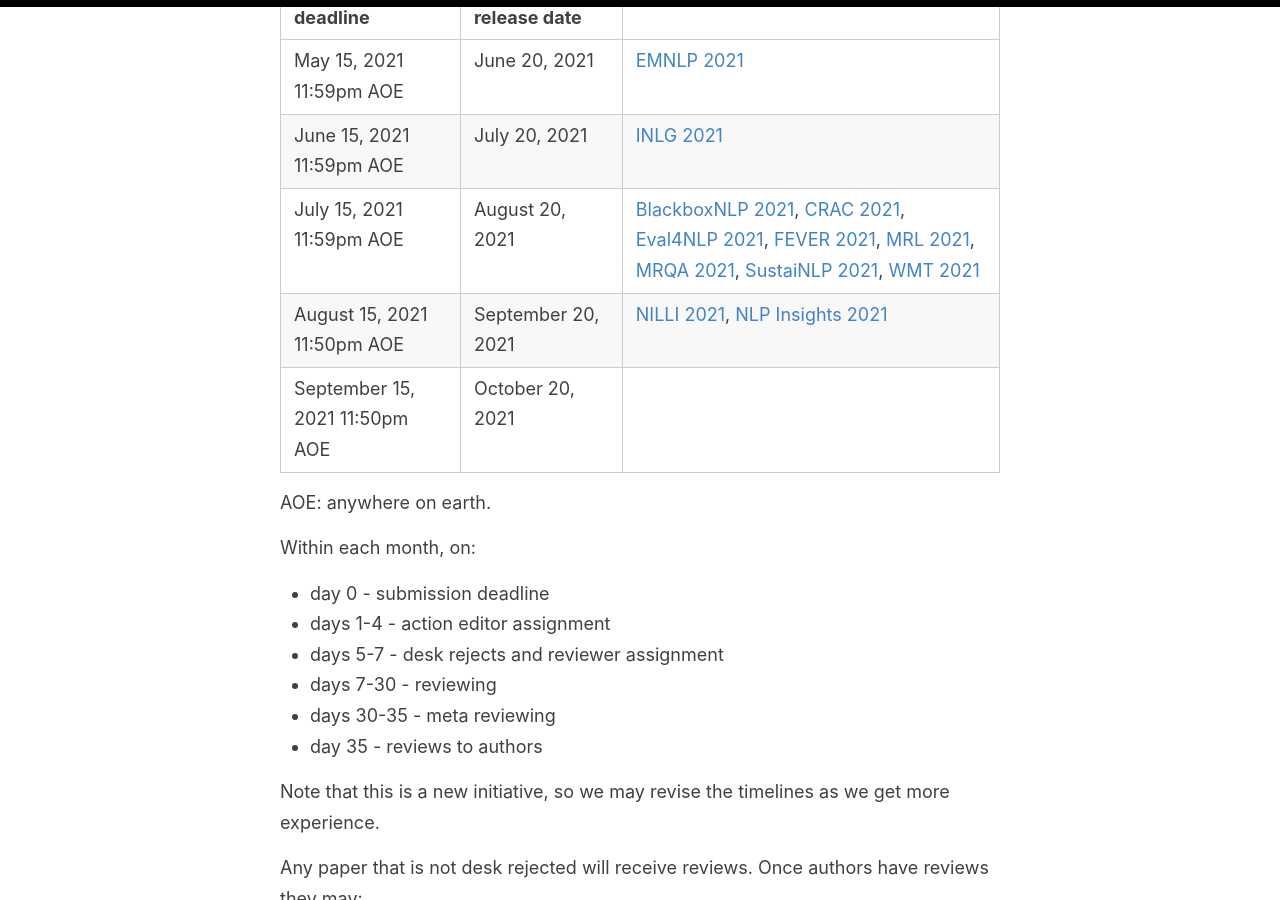
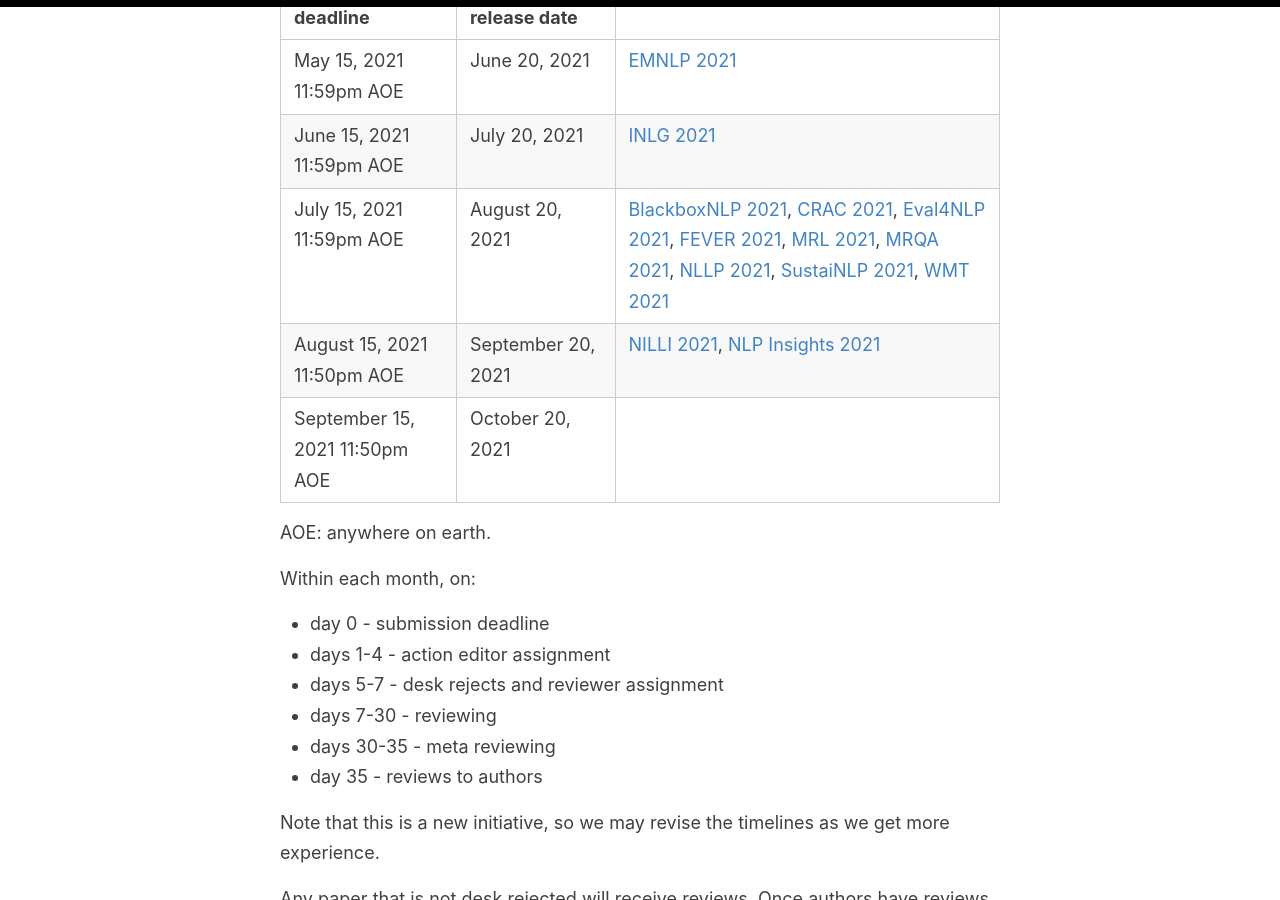
Before and after one commit to amitmerchant1990/reverie, a Jekyll site: the page built from dates.md, in a window 1280 px wide and 900 px high, scrolled down 311 px. Built offline with Jekyll 4.4.1, drawn with Linux system fonts in a browser that asks for light colours.

Commit message:
Update dates.md

```diff
--- a/dates.md
+++ b/dates.md
@@ -8,7 +8,7 @@
 |---------------------|------------|-------------------|
 | May 15, 2021 11:59pm AOE |  June 20, 2021 | [EMNLP 2021](https://2021.emnlp.org/) |
 | June 15, 2021 11:59pm AOE |  July 20, 2021 | [INLG 2021](https://inlg2021.github.io/pages/calls.html) |
-| July 15, 2021 11:59pm AOE | August 20, 2021 | [BlackboxNLP 2021](https://blackboxnlp.github.io/), [CRAC 2021](https://sites.google.com/view/crac2021/), [Eval4NLP 2021](https://eval4nlp.github.io/), [FEVER 2021](https://fever.ai/workshop.html), [MRL 2021](https://sites.google.com/view/mrl-2021/home?authuser=0), [MRQA 2021](https://mrqa.github.io/), [SustaiNLP 2021](https://sites.google.com/view/sustainlp2021), [WMT 2021](http://statmt.org/wmt21/) |
+| July 15, 2021 11:59pm AOE | August 20, 2021 | [BlackboxNLP 2021](https://blackboxnlp.github.io/), [CRAC 2021](https://sites.google.com/view/crac2021/), [Eval4NLP 2021](https://eval4nlp.github.io/), [FEVER 2021](https://fever.ai/workshop.html), [MRL 2021](https://sites.google.com/view/mrl-2021/home?authuser=0), [MRQA 2021](https://mrqa.github.io/), [NLLP 2021](https://nllpw.org/), [SustaiNLP 2021](https://sites.google.com/view/sustainlp2021), [WMT 2021](http://statmt.org/wmt21/) |
 | August 15, 2021 11:50pm AOE | September 20, 2021 | [NILLI 2021](https://www.cs.mcgill.ca/~pparth2/nilli_workshop/), [NLP Insights 2021](https://insights-workshop.github.io/) |
 | September 15, 2021 11:50pm AOE | October 20, 2021 | |
 
```
